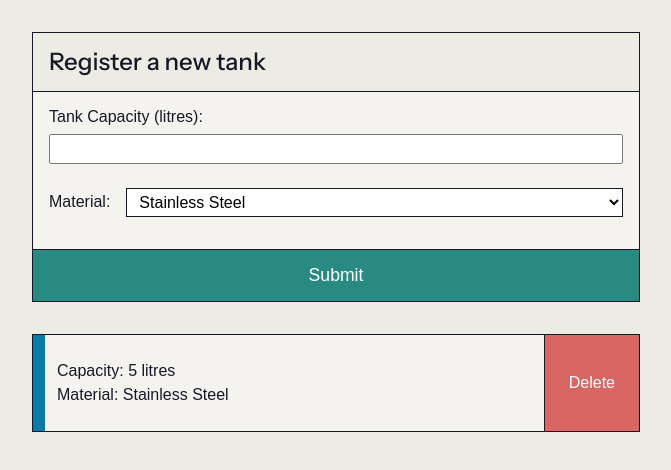
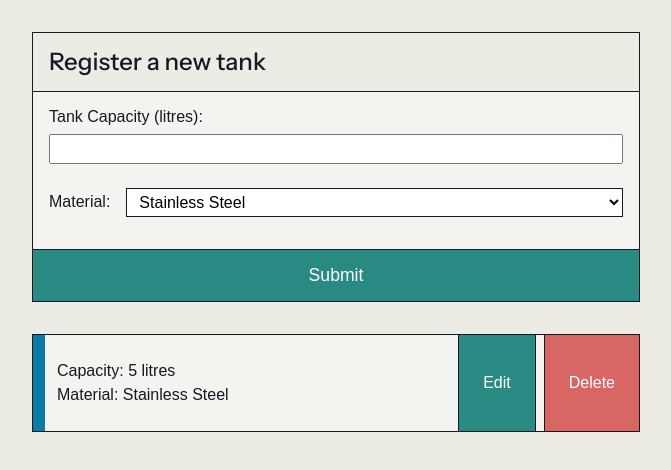
Before and after one commit to jl-stephenson/production-tracker, a React (Vite) app: page / in a window 1280 px wide. Both pictures are taken after typing "5" into the empty fields and a click on the button "Submit". Shown: the top 470 px of the page, without its empty margins (304-975 px from the left). Built offline with nearby package versions, Linux system fonts and the light colour scheme; a web font is replaced by a local one.

Commit message:
feat: minimal routing new ferment

```diff
--- a/src/features/fermentations/pages/NewFermentationPage/index.tsx
+++ b/src/features/fermentations/pages/NewFermentationPage/index.tsx
@@ -6,7 +6,7 @@ import {
 } from "@/features/fermentations/utils/schema";
 import styles from "./index.module.css";
 
-export function NewFermentationForm() {
+export function NewFermentationPage() {
   const {
     register,
     control,
--- a/src/features/tanks/components/TankList/index.module.css
+++ b/src/features/tanks/components/TankList/index.module.css
@@ -12,6 +12,7 @@
 .tankCard {
   position: relative;
   display: flex;
+  gap: 0.5rem;
   align-items: center;
   border: 1px solid var(--color-dark);
   background-color: var(--color-light-glare);
@@ -47,6 +48,23 @@
   padding: 1.5rem;
 }
 
+.editLink {
+  text-decoration: none;
+  color: white;
+  background-color: var(--color-primary);
+  height: 100%;
+  border-left: 1px solid var(--color-dark);
+  border-right: 1px solid var(--color-dark);
+  padding: 1.5rem;
+  display: flex;
+  align-items: center;
+  transition: backgound-color 0.2s ease;
+}
+
+.editLink:hover {
+  background-color: var(--color-primary-shade);
+}
+
 .deleteButton {
   background-color: var(--color-secondary);
   color: white;
@@ -62,6 +80,7 @@
     background-color: var(--color-secondary-shade);
 }
 
+.editLink:focus,
 .deleteButton:focus {
     outline: 2px solid var(--color-dark);
     outline-offset: -2px;
--- a/src/features/tanks/components/TankList/index.tsx
+++ b/src/features/tanks/components/TankList/index.tsx
@@ -1,5 +1,6 @@
 import { Tank } from "@/features/tanks/utils/Types";
 import styles from "./index.module.css";
+import { Link } from "@tanstack/react-router";
 
 type TankListProps = {
   tanks: Tank[];
@@ -26,6 +27,13 @@ export function TankList({ tanks, handleDeleteTank }: TankListProps) {
             <p>Capacity: {tank.capacity} litres</p>
             <p>Material: {tank.material}</p>
           </div>
+          <Link
+            className={styles.editLink}
+            to="/tanks/$tankId"
+            params={{ tankId: tank.id }}
+          >
+            Edit
+          </Link>
           <button
             className={styles.deleteButton}
             type="button"
--- a/src/routeTree.gen.ts
+++ b/src/routeTree.gen.ts
@@ -12,12 +12,19 @@
 
 import { Route as rootRoute } from './routes/__root'
 import { Route as IndexImport } from './routes/index'
+import { Route as TanksTankIdImport } from './routes/tanks/$tankId'
 
 // Create/Update Routes
 
 const IndexRoute = IndexImport.update({
   id: '/',
   path: '/',
+  getParentRoute: () => rootRoute,
+} as any)
+
+const TanksTankIdRoute = TanksTankIdImport.update({
+  id: '/tanks/$tankId',
+  path: '/tanks/$tankId',
   getParentRoute: () => rootRoute,
 } as any)
 
@@ -32,6 +39,13 @@ declare module '@tanstack/react-router' {
       preLoaderRoute: typeof IndexImport
       parentRoute: typeof rootRoute
     }
+    '/tanks/$tankId': {
+      id: '/tanks/$tankId'
+      path: '/tanks/$tankId'
+      fullPath: '/tanks/$tankId'
+      preLoaderRoute: typeof TanksTankIdImport
+      parentRoute: typeof rootRoute
+    }
   }
 }
 
@@ -39,32 +53,37 @@ declare module '@tanstack/react-router' {
 
 export interface FileRoutesByFullPath {
   '/': typeof IndexRoute
+  '/tanks/$tankId': typeof TanksTankIdRoute
 }
 
 export interface FileRoutesByTo {
   '/': typeof IndexRoute
+  '/tanks/$tankId': typeof TanksTankIdRoute
 }
 
 export interface FileRoutesById {
   __root__: typeof rootRoute
   '/': typeof IndexRoute
+  '/tanks/$tankId': typeof TanksTankIdRoute
 }
 
 export interface FileRouteTypes {
   fileRoutesByFullPath: FileRoutesByFullPath
-  fullPaths: '/'
+  fullPaths: '/' | '/tanks/$tankId'
   fileRoutesByTo: FileRoutesByTo
-  to: '/'
-  id: '__root__' | '/'
+  to: '/' | '/tanks/$tankId'
+  id: '__root__' | '/' | '/tanks/$tankId'
   fileRoutesById: FileRoutesById
 }
 
 export interface RootRouteChildren {
   IndexRoute: typeof IndexRoute
+  TanksTankIdRoute: typeof TanksTankIdRoute
 }
 
 const rootRouteChildren: RootRouteChildren = {
   IndexRoute: IndexRoute,
+  TanksTankIdRoute: TanksTankIdRoute,
 }
 
 export const routeTree = rootRoute
@@ -77,11 +96,15 @@ export const routeTree = rootRoute
     "__root__": {
       "filePath": "__root.tsx",
       "children": [
-        "/"
+        "/",
+        "/tanks/$tankId"
       ]
     },
     "/": {
       "filePath": "index.tsx"
+    },
+    "/tanks/$tankId": {
+      "filePath": "tanks/$tankId.tsx"
     }
   }
 }
--- /dev/null
+++ b/src/routes/tanks/$tankId.tsx
@@ -0,0 +1,11 @@
+import { createFileRoute } from "@tanstack/react-router";
+import { NewFermentationPage } from "@/features/fermentations/pages/NewFermentationPage";
+
+export const Route = createFileRoute("/tanks/$tankId")({
+  component: NewFermentation,
+});
+
+function NewFermentation() {
+  const { tankId } = Route.useParams();
+  return <NewFermentationPage tankId={tankId} />;
+}
```
